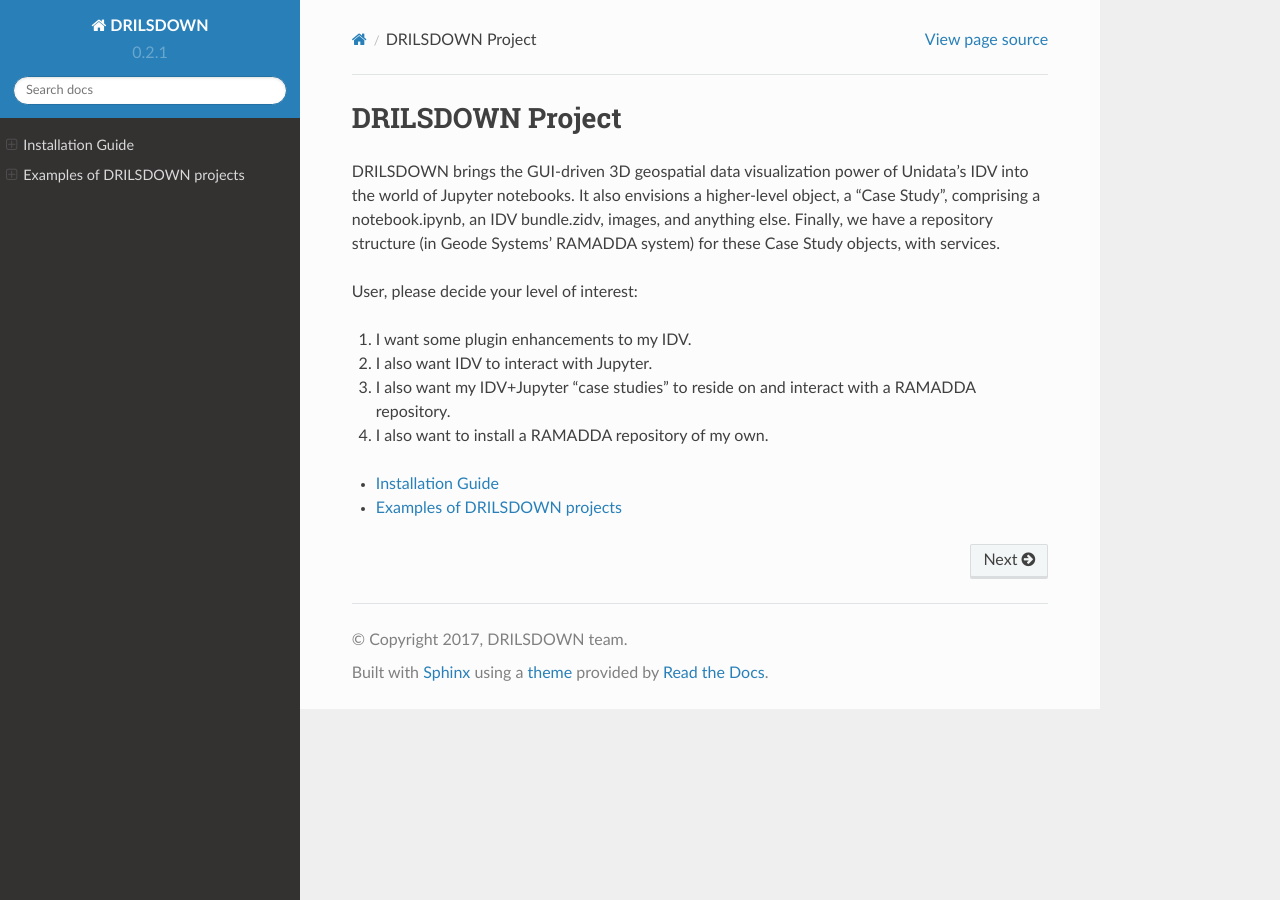
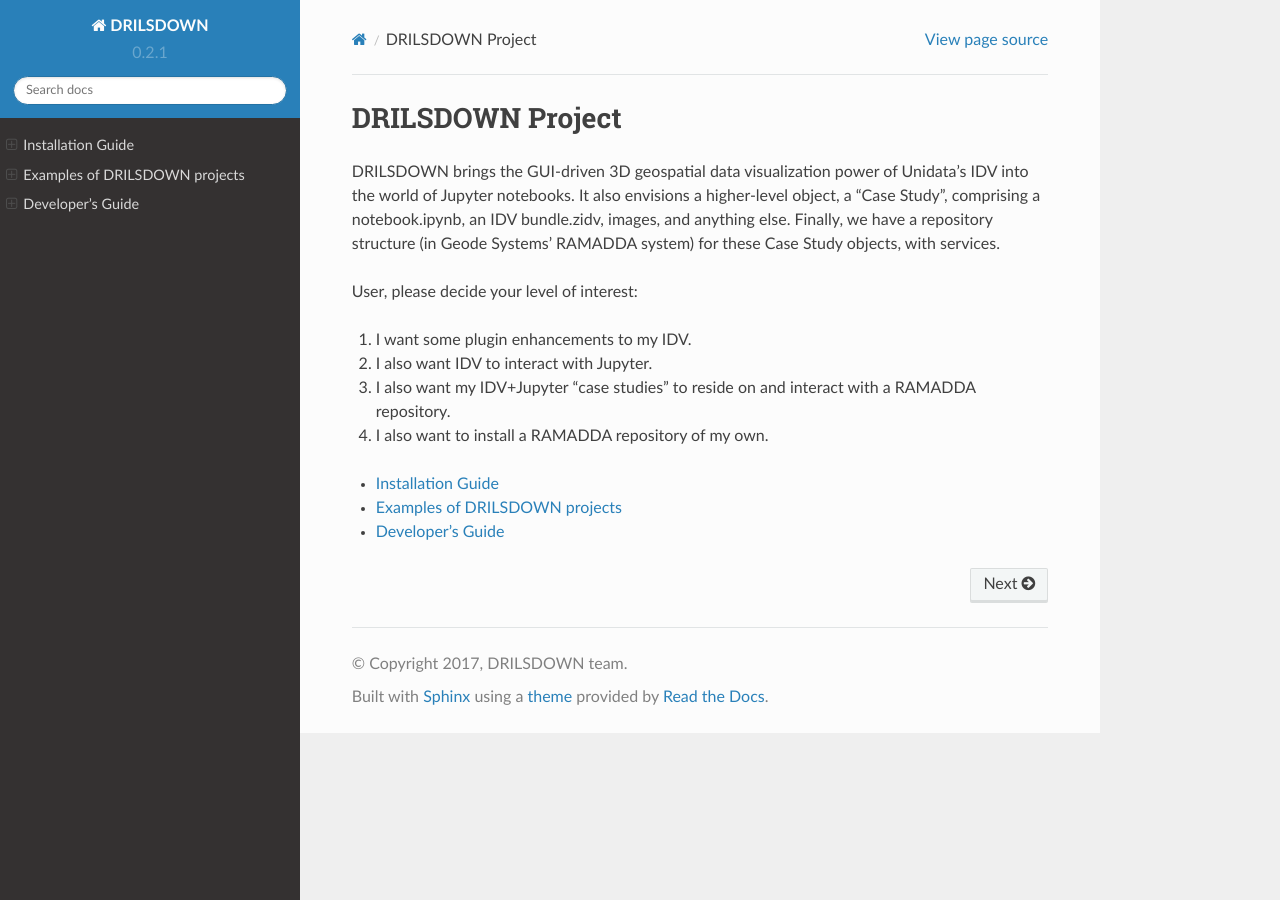
Before and after one commit to Unidata/drilsdown, a Sphinx documentation site: the page built from docs/index.rst, in a window 1280 px wide. Built offline with Sphinx 7.4.7 and the Read the Docs theme 2.0.0, drawn with Linux system fonts in a browser that asks for light colours; pages that are not in the unit, such as notebooks, are missing from menus; some of the changed lines change nothing that is shown.

Commit message:
add developer's guide back to documentation

```diff
--- a/docs/conf.py
+++ b/docs/conf.py
@@ -110,7 +110,7 @@
 author = 'DRILSDOWN team'
 
 language = None
-exclude_patterns = ['devguide.rst','*.txt','*.md','_build', '**.ipynb_checkpoints','Thumbs.db','.DS_Store']
+exclude_patterns = ['*.txt','*.md','_build', '**.ipynb_checkpoints','Thumbs.db','.DS_Store']
 pygments_style = 'sphinx'
 todo_include_todos = False
 
```
